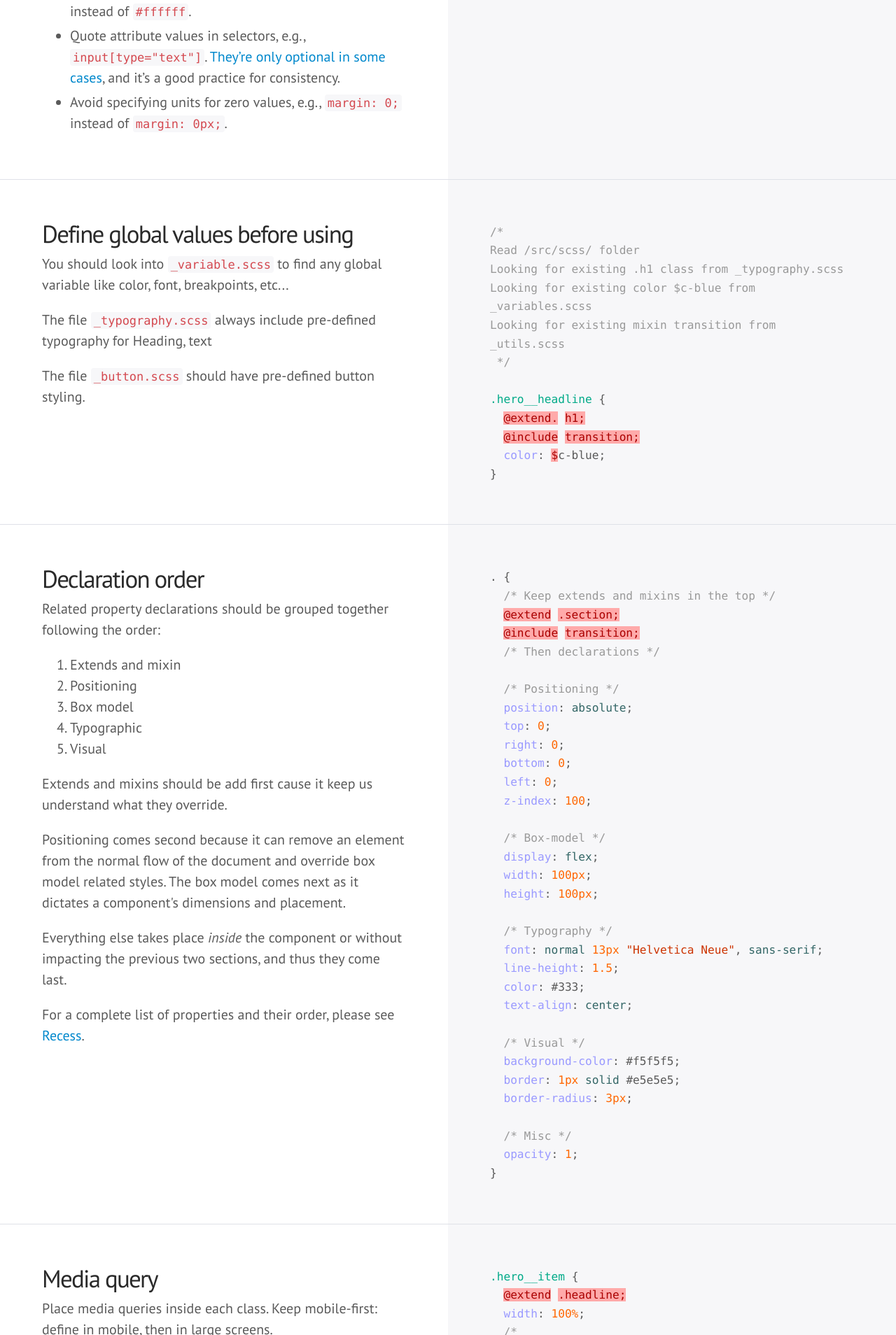
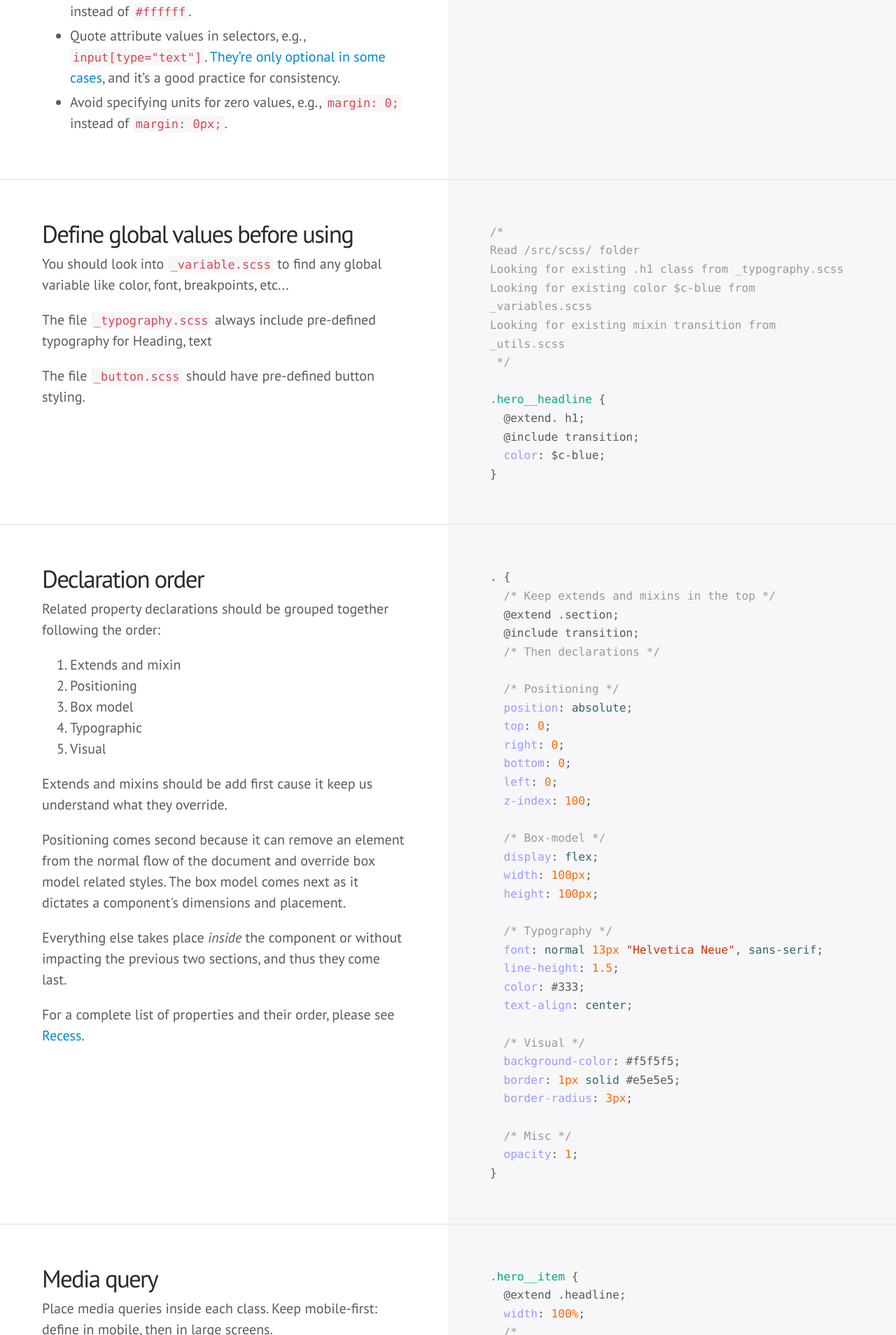
Before and after one commit to Solis-Lab-Solution/code-standards, a Jekyll site: the page built from index.html, in a window 1280 px wide. Shown: the part 4492-6400 px from the top of the page at 70% size. Built offline with Jekyll 4.4.1, drawn with Linux system fonts in a browser that asks for light colours; some web fonts are replaced; Markdown is read by kramdown in place of the engine named in the settings.

Commit message:
Remove error style

```diff
--- a/_includes/syntax.css
+++ b/_includes/syntax.css
@@ -1,7 +1,7 @@
 .hll { background-color: #ffffcc }
  /*{ background: #f0f3f3; }*/
 .c { color: #999; } /* Comment */
-.err { color: #AA0000; background-color: #FFAAAA } /* Error */
+/* .err { color: #AA0000; background-color: #FFAAAA } /* Error */
 .k { color: #006699; } /* Keyword */
 .o { color: #555555 } /* Operator */
 .cm { color: #999; } /* Comment.Multiline */ /* Edited to remove italics and make into comment */
```
